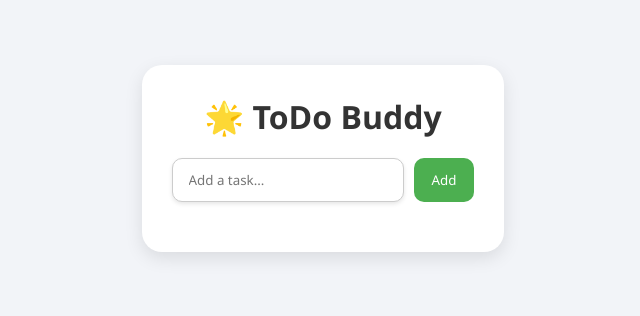
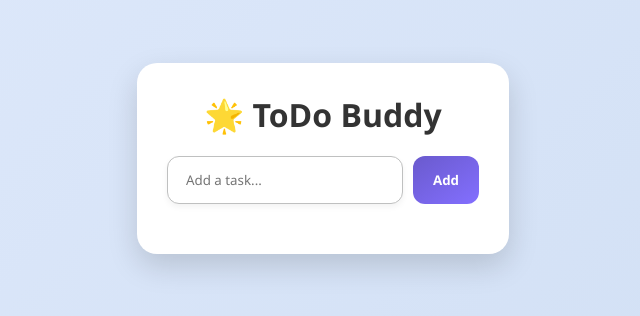
Before and after one commit to HARSHSANGHAVI11/todo-app, a React (Create React App) app: page / in a window 1280 px wide. Shown: the part 242-558 px from the top of the page, without its empty margins (317-957 px from the left). Built offline with nearby package versions, Linux system fonts and the light colour scheme.

Commit message:
Updated UI for friendn

```diff
--- a/src/App.css
+++ b/src/App.css
@@ -6,7 +6,7 @@
 }
 
 body {
-  background: #f2f4f8;
+  background: linear-gradient(135deg, #e0eafc, #cfdef3);
   display: flex;
   justify-content: center;
   align-items: center;
@@ -15,12 +15,12 @@ body {
 }
 
 .app {
-  background: white;
+  background: #ffffff;
   border-radius: 20px;
   padding: 30px;
-  box-shadow: 0 6px 18px rgba(0, 0, 0, 0.1);
+  box-shadow: 0 12px 30px rgba(0, 0, 0, 0.15);
   width: 100%;
-  max-width: 450px;
+  max-width: 480px;
   transition: all 0.3s ease-in-out;
 }
 
@@ -28,6 +28,7 @@ h1 {
   text-align: center;
   margin-bottom: 20px;
   color: #333;
+  font-weight: bold;
 }
 
 .input-container {
@@ -38,24 +39,31 @@ h1 {
 
 .input-container input {
   flex: 1;
-  padding: 12px 16px;
-  border-radius: 10px;
-  border: 1px solid #ccc;
-  box-shadow: 0 2px 4px rgba(0, 0, 0, 0.1);
+  padding: 14px 18px;
+  border-radius: 12px;
+  border: 1px solid #bfc0c0;
+  box-shadow: 0 3px 6px rgba(0, 0, 0, 0.05);
+  transition: border 0.2s ease;
+}
+
+.input-container input:focus {
+  border-color: #6a5acd;
+  outline: none;
 }
 
 .input-container button {
-  padding: 12px 18px;
-  background-color: #4caf50;
+  padding: 14px 20px;
+  background: linear-gradient(145deg, #6a5acd, #836fff);
   color: white;
   border: none;
-  border-radius: 10px;
+  border-radius: 12px;
   cursor: pointer;
-  transition: background-color 0.3s ease;
+  font-weight: bold;
+  transition: background 0.3s ease;
 }
 
 .input-container button:hover {
-  background-color: #45a049;
+  background: linear-gradient(145deg, #5d4bc4, #6f5de3);
 }
 
 .todo-list {
@@ -64,44 +72,52 @@ h1 {
 }
 
 .todo-card {
-  background: #f9f9f9;
+  background: #f5f7ff;
   padding: 14px 18px;
-  margin-bottom: 12px;
-  border-radius: 12px;
+  margin-bottom: 15px;
+  border-radius: 15px;
   display: flex;
   justify-content: space-between;
   align-items: center;
   transition: transform 0.3s ease, background-color 0.3s ease;
+  box-shadow: 0 2px 6px rgba(0, 0, 0, 0.05);
+}
+
+.todo-card:hover {
+  transform: scale(1.03);
 }
 
 .todo-card.completed {
-  background-color: #d3ffd3;
+  background: #d6f5e7;
   text-decoration: line-through;
   color: #888;
 }
 
-.todo-card:hover {
-  transform: scale(1.05);
+.todo-card span {
+  flex: 1;
+  cursor: pointer;
 }
 
 .todo-card button {
   background: transparent;
   border: none;
   font-size: 18px;
-  color: #ff5722;
+  color: #6a5acd;
   cursor: pointer;
   transition: color 0.3s ease;
 }
 
 .todo-card button:hover {
-  color: #e64a19;
+  color: #4b3cb4;
 }
+
 .todo-card .edit-input {
   flex: 1;
-  padding: 8px;
-  border-radius: 8px;
+  padding: 10px 12px;
+  border-radius: 10px;
   border: 1px solid #aaa;
   margin-right: 10px;
+  outline: none;
 }
 
 .todo-card .action-buttons {
@@ -111,4 +127,9 @@ h1 {
 
 .todo-card .action-buttons button {
   font-size: 16px;
+  color: #6a5acd;
 }
+
+.todo-card .action-buttons button:hover {
+  color: #4b3cb4;
+}
```
